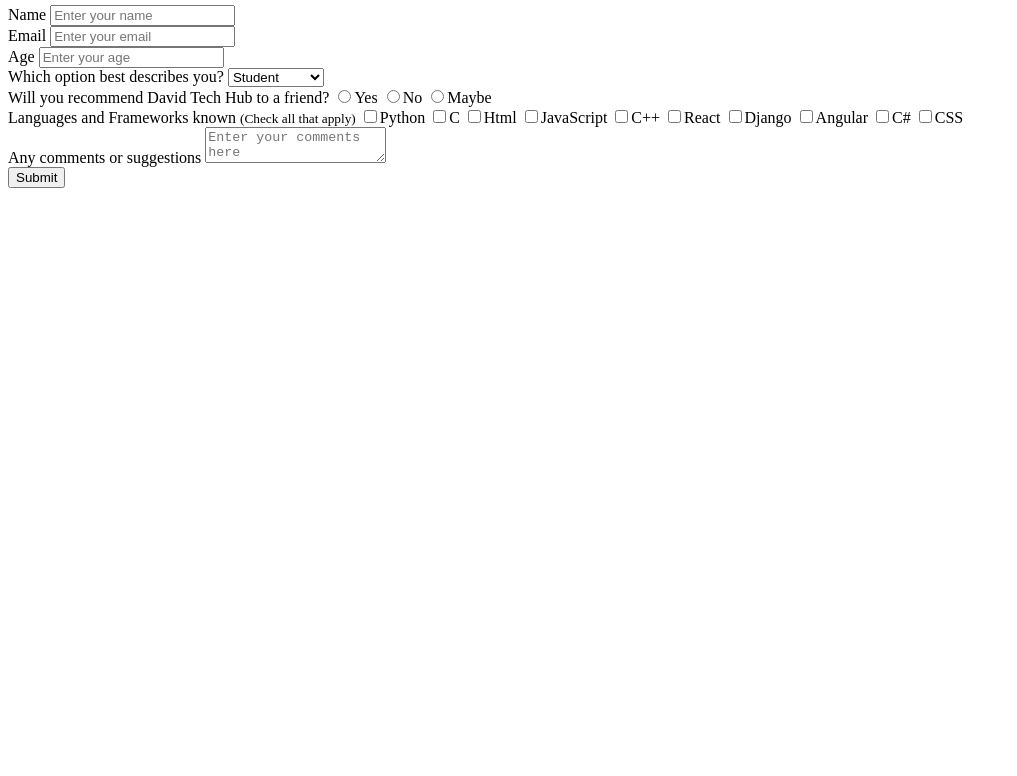
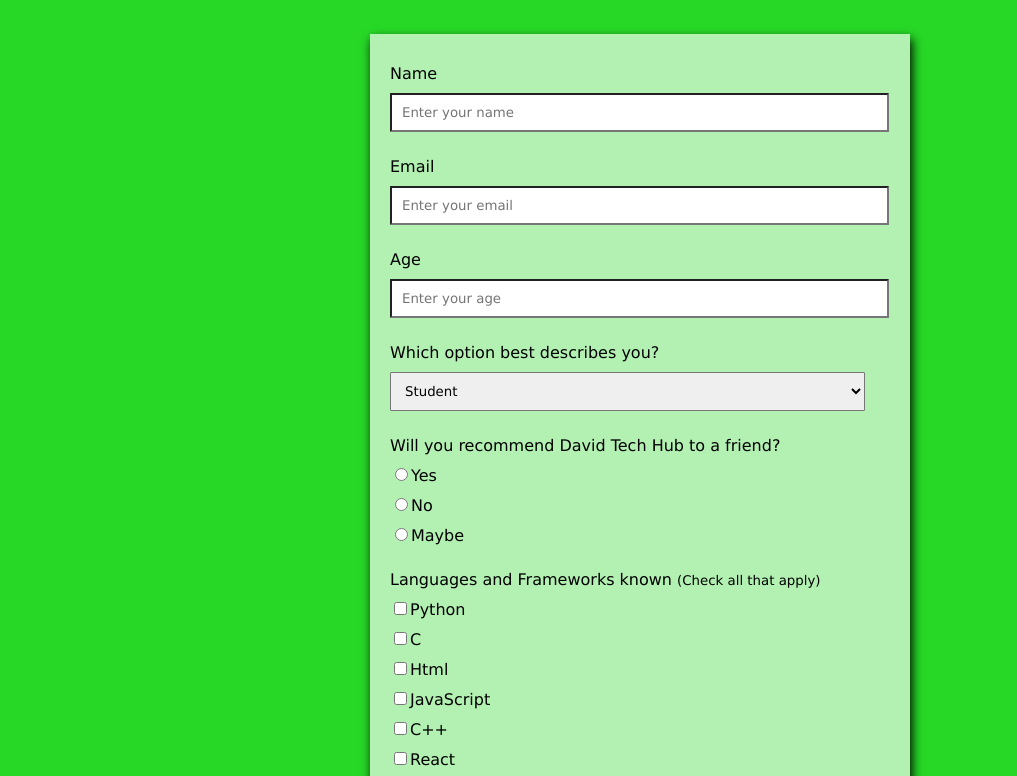
Before and after one commit to DavidAiyede/Form, a plain HTML site: page index.html in a window 1280 px wide. Shown: the part 75-851 px from the top of the page, without its empty margins (0-1017 px from the left). Before the commit the page ends 800 px from the top, so only its background shows below. Drawn offline with Linux system fonts and the light colour scheme.

Commit message:
second commit

```diff
--- a/index.html
+++ b/index.html
@@ -5,7 +5,7 @@
     <meta charset="UTF-8">
     <meta name="viewport" content="width=device-width, initial-scale=1.0">
     <title>A Form</title>
-    <link rel="stylesheet" href="./WebpageForm.css">
+    <link rel="stylesheet" href="./style.css">
 </head>
 
 <body>
```
